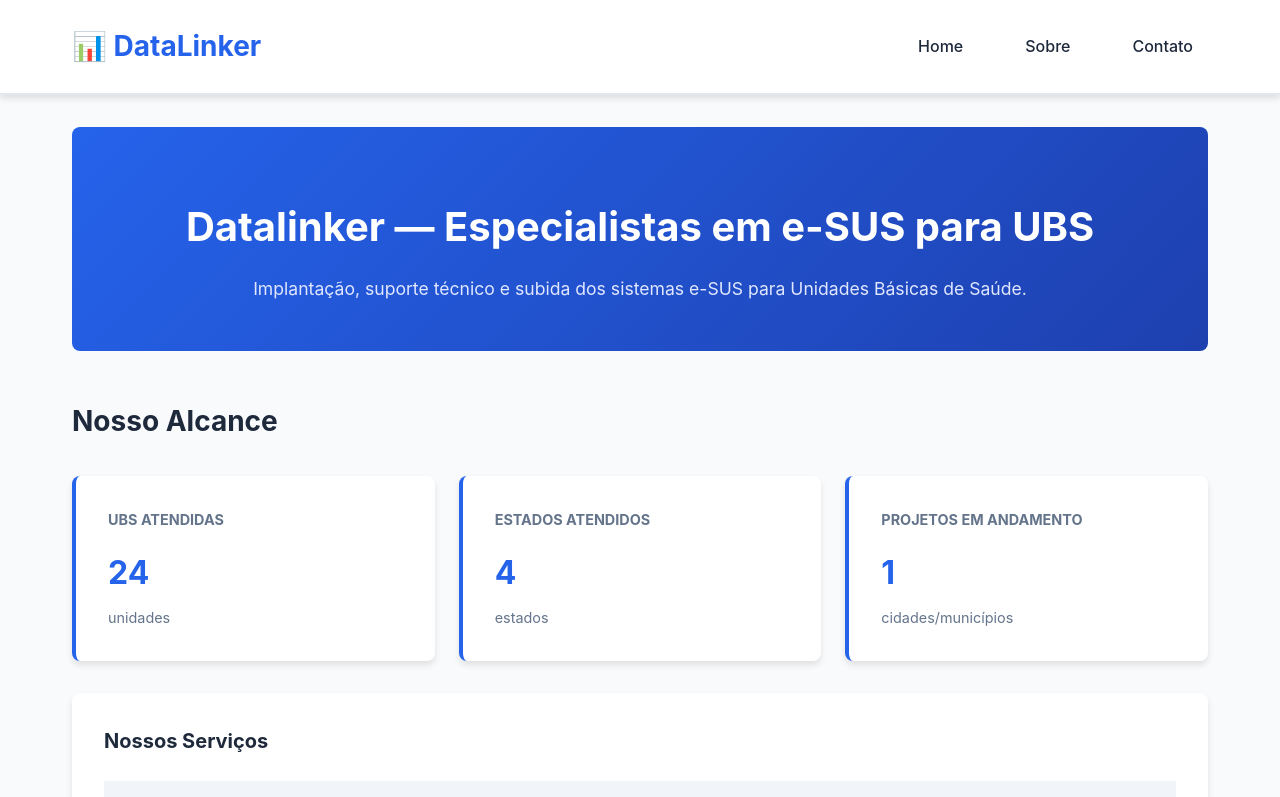
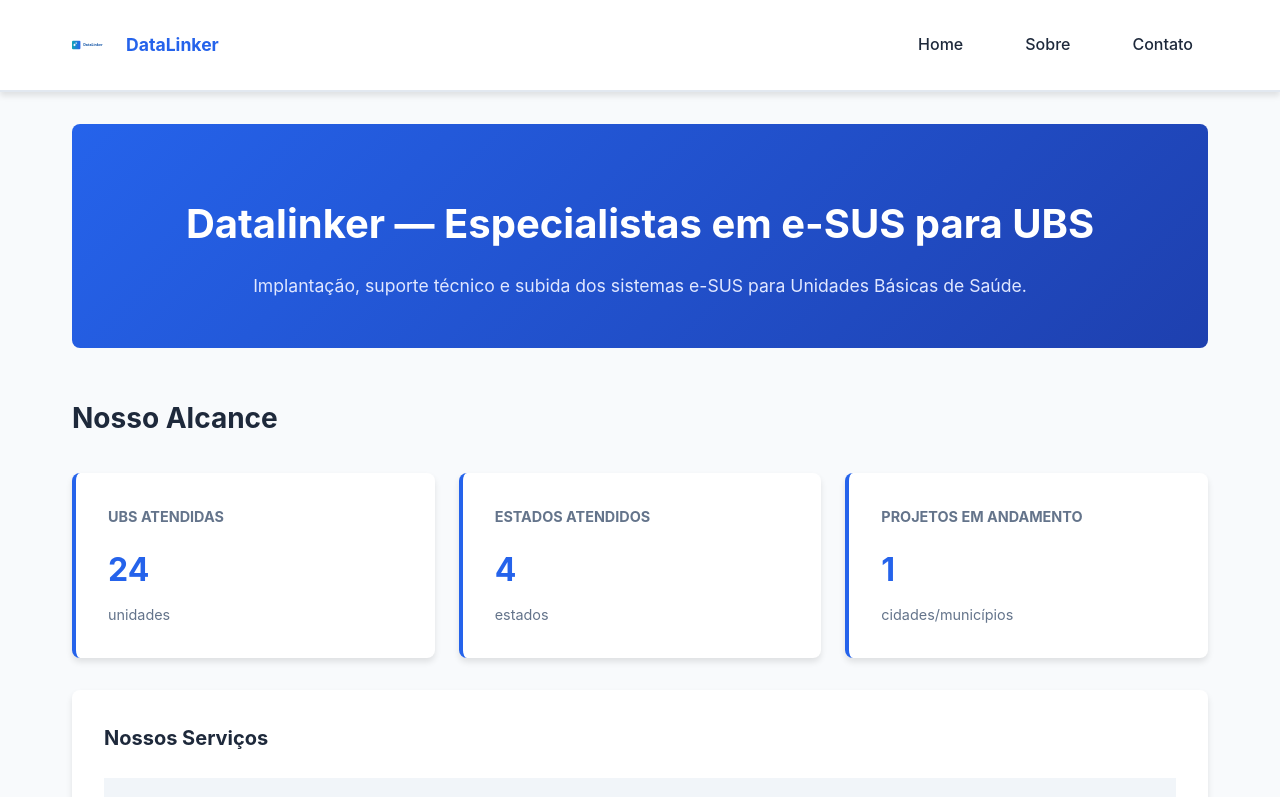
Before and after one commit to cruzp-wq/site-datalinker, a React (Vite) app in the folder datalinker-site/: page /contact in a window 1280 px wide. Shown: the top 797 px of the page. Built offline with nearby package versions, Linux system fonts and the light colour scheme.

Commit message:
feat: adicionar logo e ajustar header para exibir logo

```diff
--- a/datalinker-site/src/components/Header.tsx
+++ b/datalinker-site/src/components/Header.tsx
@@ -5,7 +5,10 @@ const Header = () => {
     return (
         <header className="header">
             <div className="header-content">
-                <h1>📊 DataLinker</h1>
+                <div style={{ display: 'flex', alignItems: 'center', gap: 12 }}>
+                    <img src="/site-datalinker/logo.svg" alt="DataLinker" className="site-logo" />
+                    <span style={{ fontSize: '1.1rem', fontWeight: 700, color: 'var(--primary-color)' }}>DataLinker</span>
+                </div>
                 <nav>
                     <ul>
                         <li><Link to="/">Home</Link></li>
--- a/datalinker-site/src/styles/global.css
+++ b/datalinker-site/src/styles/global.css
@@ -60,6 +60,12 @@ html, body, #root {
     color: var(--primary-color);
     font-weight: 700;
     margin: 0;
+}
+
+.site-logo {
+    width: 42px;
+    height: 42px;
+    display: block;
 }
 
 .header nav ul {
@@ -391,12 +397,15 @@ table tbody tr:hover {
     max-height: 0;
     padding: 0 1.25rem;
     background: #ffffff;
-    transition: max-height 260ms ease, padding 260ms ease;
+    transition: max-height 260ms ease, padding 260ms ease, opacity 200ms ease;
+    overflow: hidden;
+    opacity: 0;
 }
 
 .value-item.open .value-content {
     padding: 0.75rem 1.25rem 1.25rem 1.25rem;
     max-height: 200px; /* ajustável conforme conteúdo */
+    opacity: 1;
 }
 
 .value-content p {
```
Also changed, not shown: datalinker-site/public/logo.svg (added).
